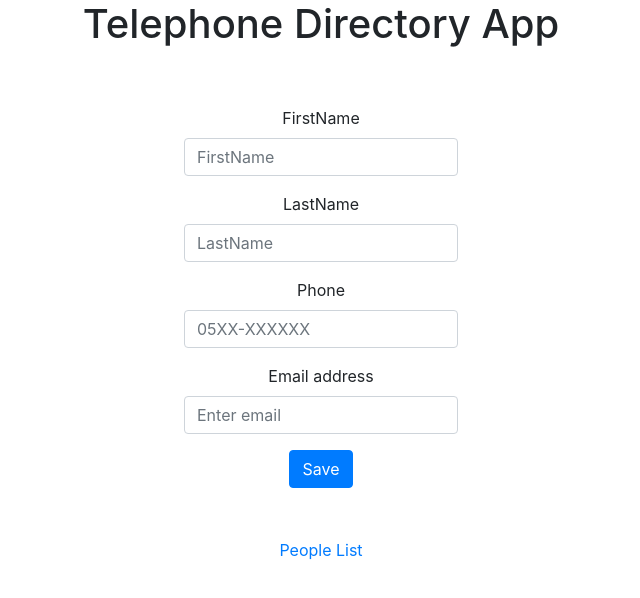
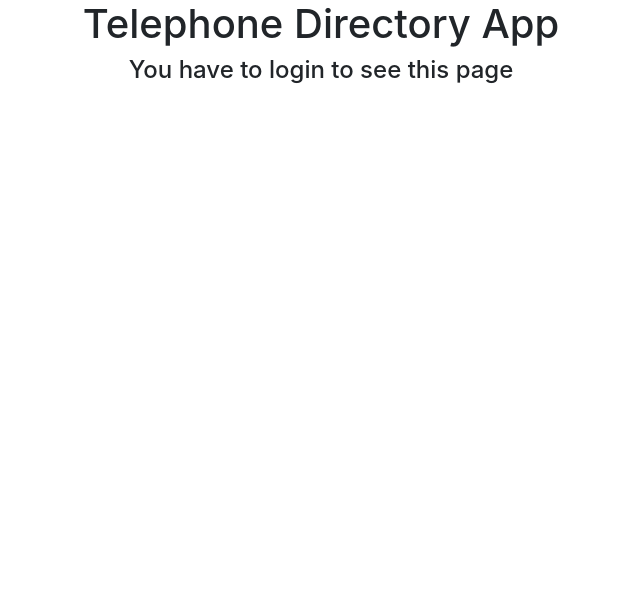
Before and after one commit to kurtuluserturk/telephone-directory, a React (Create React App) app: page /registration in a window 1280 px wide. Shown: the top 598 px of the page, without its empty margins (319-959 px from the left). Built offline with nearby package versions, Linux system fonts and the light colour scheme.

Commit message:
Registration updated

```diff
--- a/src/pages/registration.js
+++ b/src/pages/registration.js
@@ -5,40 +5,31 @@ import { useGlobalContext } from '../context';
 
 const Registration = () => {
     const {
-        firstName,
-        lastName,
+        admin,
+        fullName,
         email,
         phone,
-        saveFirstName,
-        saveLastName,
+        saveFullName,
         saveEmail,
         savePhone,
         handleRegistrationSubmit
     } = useGlobalContext();
 
     return (
-        <>
-            <div className="items-center">
-                <Form onSubmit={handleRegistrationSubmit} className="text-center w-500 mt-50">
+        <div>
+            {
+                admin
+                    ? <div className="items-center">
+                        <div className="text-center w-500 mt-50">
+                            <Form onSubmit={handleRegistrationSubmit}>
 
                                 <Form.Group controlId="formBasicFirstName">
-                        <Form.Label>FirstName</Form.Label>
+                                    <Form.Label>Full Name</Form.Label>
                                     <Form.Control
                                         type="text"
-                            placeholder="FirstName"
-                            value={firstName}
-                            onChange={(e) => { saveFirstName(e) }}
-                            required
-                        />
-                    </Form.Group>
-
-                    <Form.Group controlId="formBasicLastName">
-                        <Form.Label>LastName</Form.Label>
-                        <Form.Control
-                            type="text"
-                            placeholder="LastName"
-                            value={lastName}
-                            onChange={(e) => { saveLastName(e) }}
+                                        placeholder="Full Name"
+                                        value={fullName}
+                                        onChange={(e) => { saveFullName(e) }}
                                         required
                                     />
                                 </Form.Group>
@@ -68,14 +59,17 @@ const Registration = () => {
                                 <Button variant="primary" type="submit">
                                     Save
                                 </Button>
+
                             </Form>
 
-
-            </div>
                             <Link to="/people" className="items-center mt-50">
                                 People List
                             </Link>
-        </>
+                        </div>
+                    </div>
+                    : <h4 className="items-center">You have to login to see this page</h4>
+            }
+        </div>
     )
 }
 
```
Lines whose indentation alone changed are shown as unchanged.
